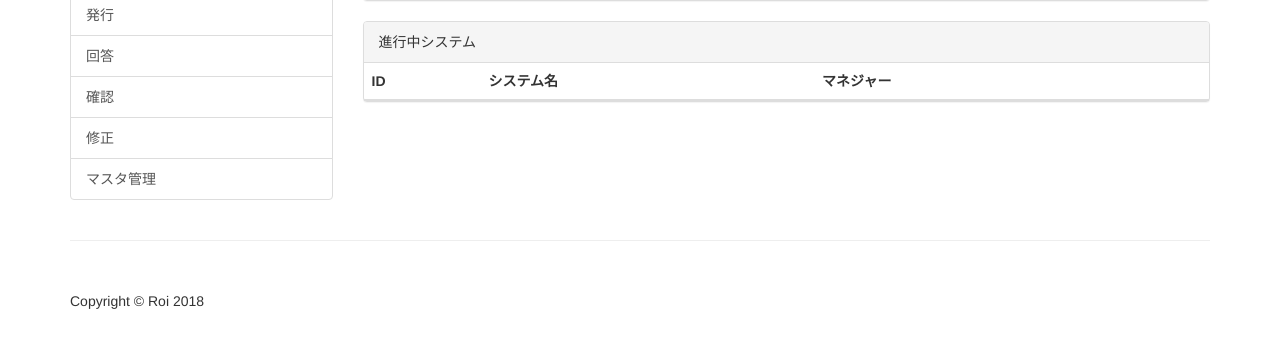
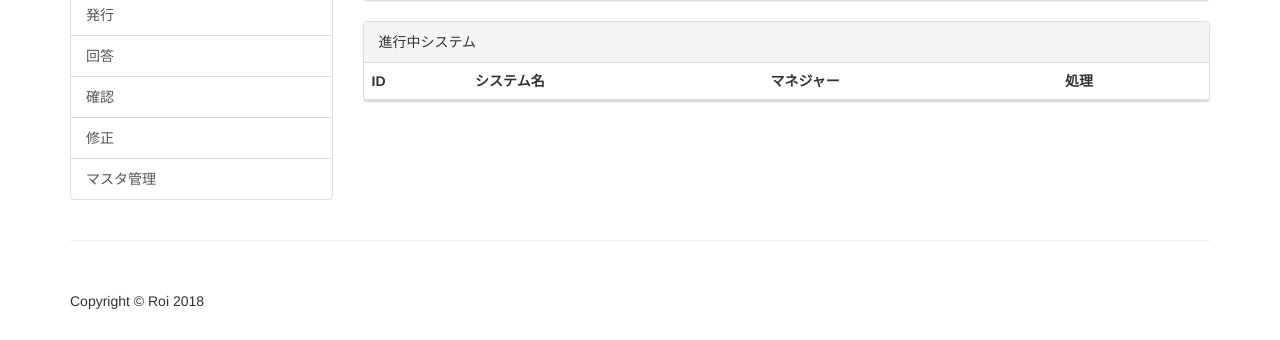
Before and after one commit to weilyu/qa-manager, a Django app: page /system/list in a window 1280 px wide. Shown: the part 207-547 px from the top of the page. Run offline with Django 3.2, Linux system fonts and the light colour scheme; the visitor is signed in with stand-in values (Sample User, id 1); data that the repository does not hold is empty; some libraries are stand-ins or nearby versions.

Commit message:
退出修正

```diff
--- a/mainsite/views.py
+++ b/mainsite/views.py
@@ -98,6 +98,7 @@ def quit_system(request, system_id):
         messages.add_message(request, messages.ERROR, '管理しているプロジェクトを退出することはできません。')
     else:
         system.users.remove(request.user)
+        messages.add_message(request, messages.INFO, system.name + 'から退出しました。')
     return redirect(to=list_systems)
 
 
--- a/templates/system_list.html
+++ b/templates/system_list.html
@@ -56,7 +56,7 @@
                 <th>ID</th>
                 <th>システム名</th>
                 <th>マネジャー</th>
-                <th></th>
+                <th>処理</th>
             </tr>
             </thead>
             <tbody>
@@ -68,7 +68,7 @@
                     <td>
                         {#TODO add quit link#}
                         {% if attend_system.manager != request.user %}
-                            <button class="btn"
+                            <button class="btn btn-danger"
                                     onclick="window.location.href='{% url 'quit_system' attend_system.id %}'">
                                 退出
                             </button>
```
